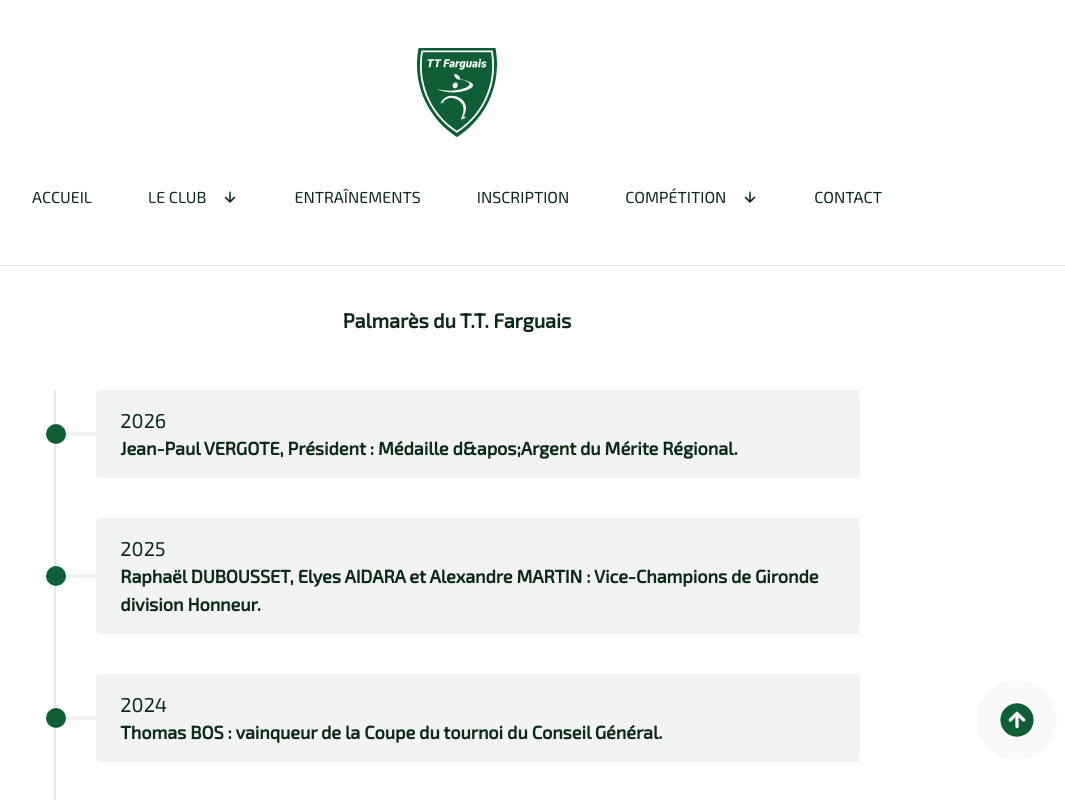
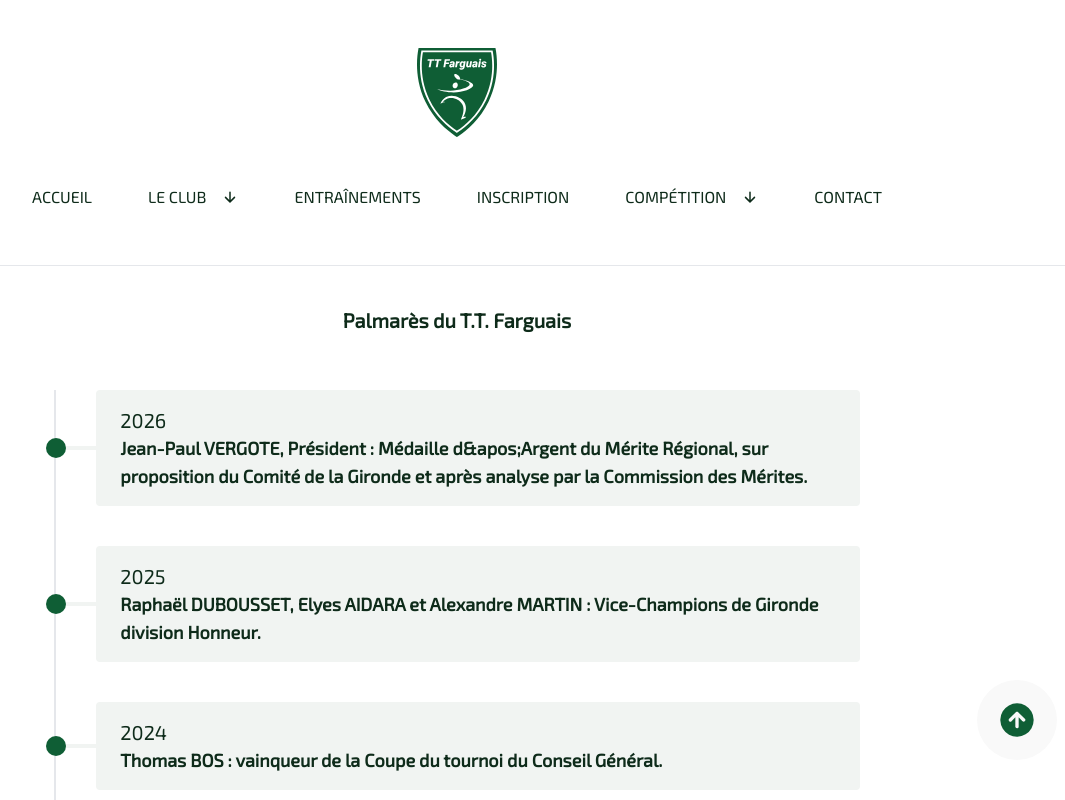
Before and after one commit to ttfarguais/ttfarguais, a Next.js app: page /palmares in a window 1280 px wide. Shown: the top 800 px of the page, without its empty margins (183-1248 px from the left). Built offline with nearby package versions, Linux system fonts and the light colour scheme.

Commit message:
Update awards.js

```diff
--- a/app/src/data/awards.js
+++ b/app/src/data/awards.js
@@ -19,7 +19,7 @@ const awards = [
   {date: 2015, title: "Champion de Gironde Division Honneur Minimes Garçons."},
   {date: 2024, title: "Thomas BOS : vainqueur de la Coupe du tournoi du Conseil Général."},
   {date: 2025, title: "Raphaël DUBOUSSET, Elyes AIDARA et Alexandre MARTIN : Vice-Champions de Gironde division Honneur."},
-  {date: 2026, title: "Jean-Paul VERGOTE, Président : Médaille d&apos;Argent du Mérite Régional."},
+  {date: 2026, title: "Jean-Paul VERGOTE, Président : Médaille d&apos;Argent du Mérite Régional, sur proposition du Comité de la Gironde et après analyse par la Commission des Mérites."},
 ]
 
 export default awards;
```
